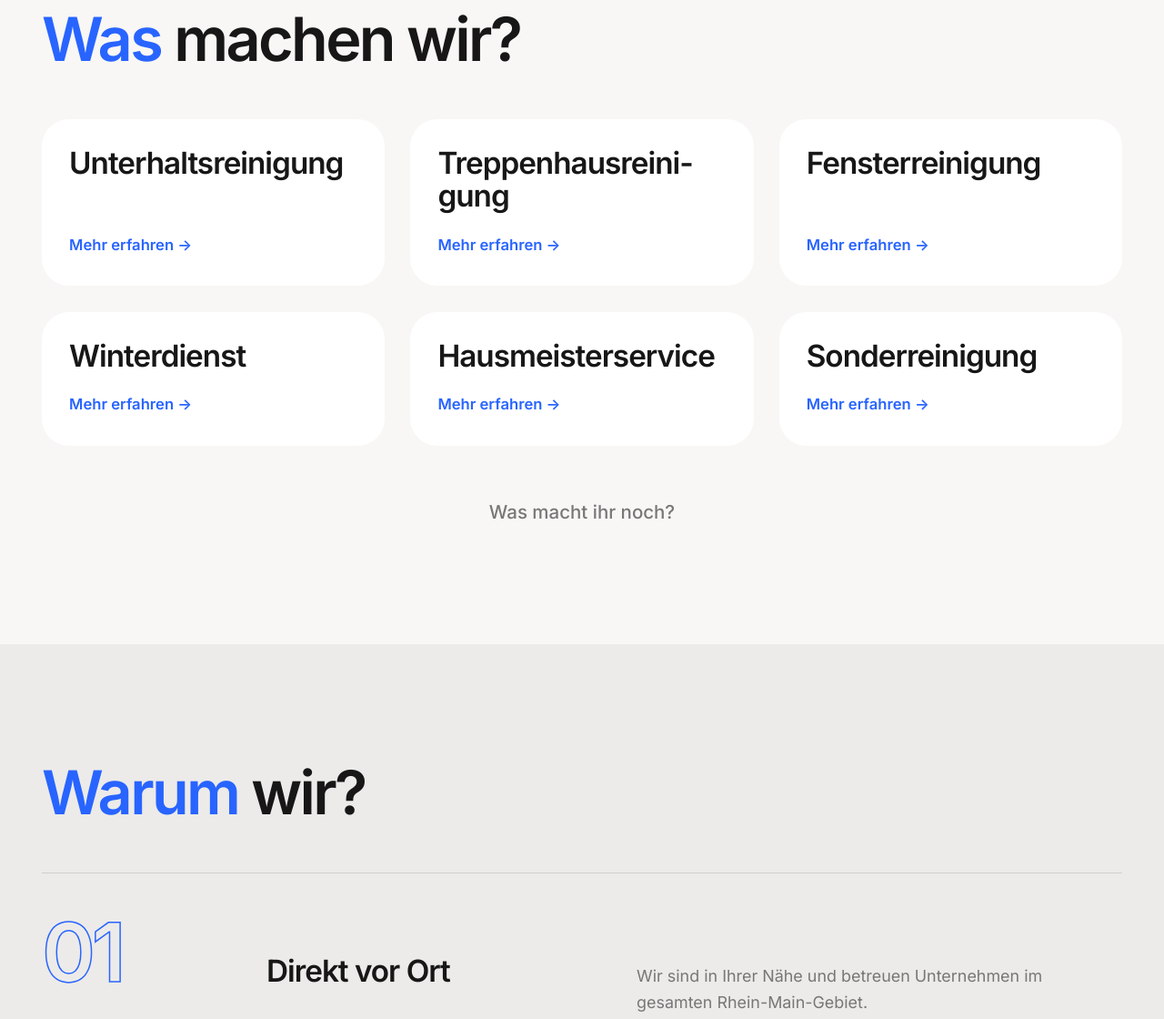
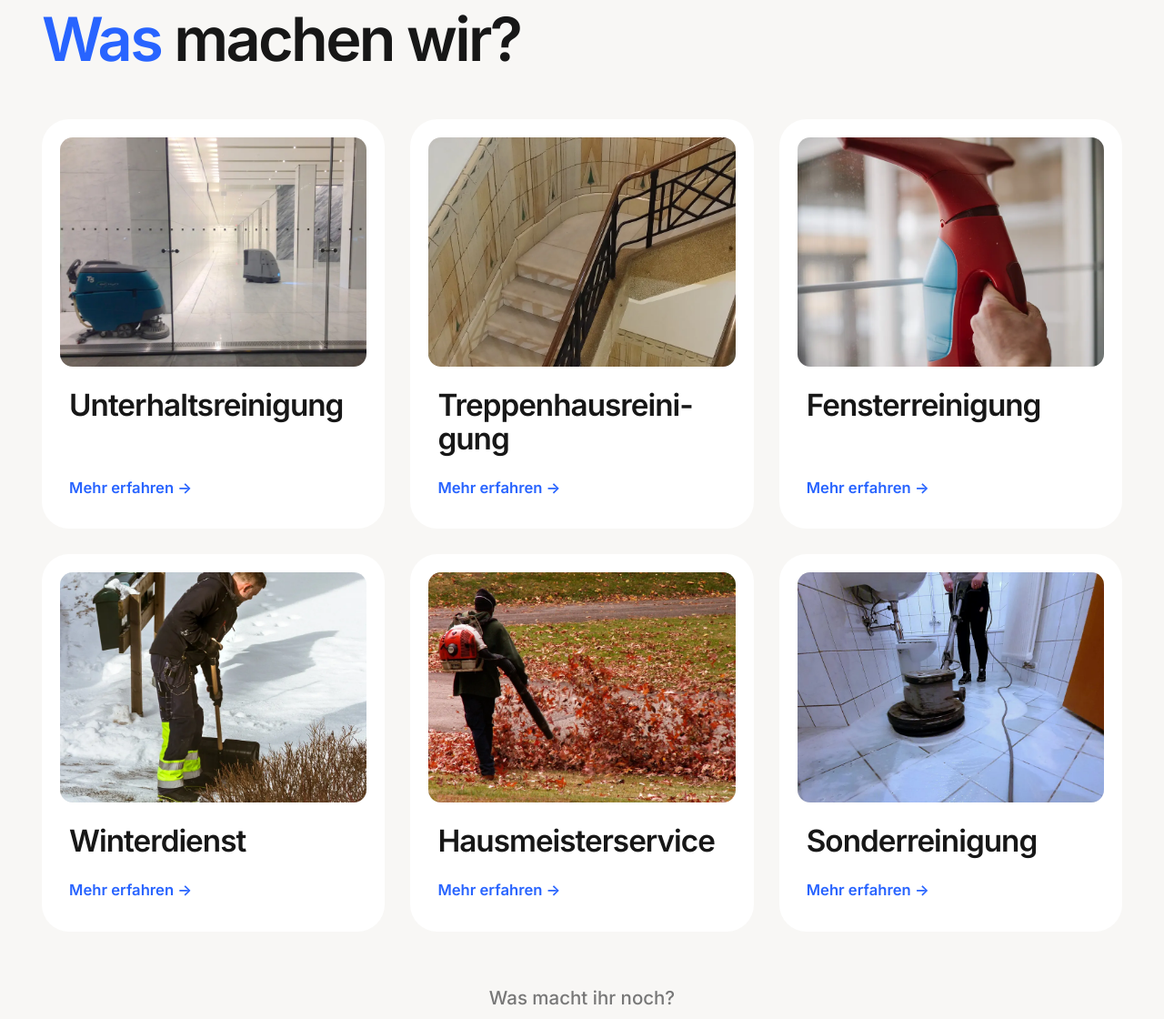
Before and after one commit to NaiFuse/mosag, an Astro site: page / in a window 1280 px wide. Shown: the part 1200-2320 px from the top of the page at 91% size. Built offline with nearby package versions, Linux system fonts and the light colour scheme; Astro itself is replaced by a stand-in of ours.

Commit message:
Service cards: add fitting photos (Wikimedia Commons) with image credits
Co-Authored-By: Claude Opus 5.5 <noreply@anthropic.com>

```diff
--- a/src/data/site.ts
+++ b/src/data/site.ts
@@ -30,12 +30,12 @@ export const photos: Record<string, PhotoSlot> = {
   credit: 'Foto: Tilman2007 · CC BY-SA 4.0 · Himmel erweitert',
   creditHref: 'https://commons.wikimedia.org/wiki/File:Mathildenh%C3%B6he,_Hochzeitsturm_Darmstadt_20200902_011.jpg'
  },
- unterhaltsreinigung: { alt: 'Gereinigter Büroarbeitsplatz', note: 'Unterhaltsreinigung im Büro' },
- treppenhausreinigung: { alt: 'Sauberes Treppenhaus mit Handlauf', note: 'Gepflegtes Treppenhaus' },
- fensterreinigung: { alt: 'Fensterreinigung an einer Glasfront', note: 'Fensterreinigung an Glasfläche' },
- winterdienst: { alt: 'Geräumter Gehweg vor einem Gewerbegebäude im Winter', note: 'Winterdienst auf Außenfläche' },
- hausmeisterservice: { alt: 'Objektbetreuung im Eingangsbereich einer Immobilie', note: 'Hausmeisterservice / Objektkontrolle' },
- sonderreinigung: { alt: 'Gründliche Sonderreinigung einer Fläche', note: 'Sonderreinigung' },
+ unterhaltsreinigung: { src: '/images/leistungen/unterhaltsreinigung.webp', alt: 'Scheuersaugmaschinen in einer hellen, sauberen Büro-Lobby', note: 'Unterhaltsreinigung im Büro', credit: 'Foto: Z22 · CC BY-SA 4.0', creditHref: 'https://commons.wikimedia.org/wiki/File:Floor_scrubbers.jpg' },
+ treppenhausreinigung: { src: '/images/leistungen/treppenhausreinigung.webp', alt: 'Gepflegtes Treppenhaus mit Handlauf und gefliesten Wänden', note: 'Gepflegtes Treppenhaus', credit: 'Foto: Sam Wilson · CC BY-SA 2.0', creditHref: 'https://commons.wikimedia.org/wiki/File:Atlas_Building_stairs_and_tiles.jpg' },
+ fensterreinigung: { src: '/images/leistungen/fensterreinigung.webp', alt: 'Streifenfreie Reinigung einer Glasfläche mit dem Fenstersauger', note: 'Fensterreinigung an Glasfläche', credit: 'Foto: Shixart1985 · CC BY 2.0', creditHref: 'https://commons.wikimedia.org/wiki/File:Handheld_window_cleaner_in_use_for_streak-free_shine_on_glass_surface_in_bright_indoor_setting.jpg' },
+ winterdienst: { src: '/images/leistungen/winterdienst.webp', alt: 'Hausmeister räumt Schnee mit der Schneeschaufel', note: 'Winterdienst auf Außenfläche', credit: 'Foto: W.carter · CC BY-SA 4.0', creditHref: 'https://commons.wikimedia.org/wiki/File:Maintenance_man_shoveling_snow_in_Tuntorp.jpg' },
+ hausmeisterservice: { src: '/images/leistungen/hausmeisterservice.webp', alt: 'Pflege der Außenanlagen: Laub wird mit dem Laubbläser entfernt', note: 'Hausmeisterservice / Außenanlagen', credit: 'Foto: Cbaile19 · CC0', creditHref: 'https://commons.wikimedia.org/wiki/File:Leaf_blower,_Homewood_Cemetery.jpg' },
+ sonderreinigung: { src: '/images/leistungen/sonderreinigung.webp', alt: 'Grundreinigung eines Fliesenbodens mit der Einscheibenmaschine', note: 'Sonderreinigung / Grundreinigung', credit: 'Foto: Moritz Borkowski · CC BY-SA 4.0', creditHref: 'https://commons.wikimedia.org/wiki/File:Grundreinigung-Fliesenboden.jpg' },
  process: { alt: 'Gemeinsame Objektbesichtigung vor Angebotserstellung', note: 'Objektbesichtigung / Beratungsgespräch' },
  about1: { alt: 'Das MOSAG-Team bei der Arbeit', note: 'Team / Inhaber bei der Arbeit (Hochformat)' },
  about2: { alt: 'Reinigungsausstattung von MOSAG', note: 'Arbeitsmaterial / Ausstattung' },
--- a/src/pages/impressum.astro
+++ b/src/pages/impressum.astro
@@ -1,4 +1,4 @@
 ---
-import Base from '../layouts/Base.astro';import {site} from '../data/site';
+import Base from '../layouts/Base.astro';import {site,services,photos} from '../data/site';
 ---
-<Base title="Impressum"><section class="page-hero compact"><div class="container"><p class="eyebrow">RECHTLICHES</p><h1>Impressum</h1></div></section><section class="section"><div class="container legal"><h2>Angaben gemäß § 5 DDG</h2><p><strong>MOSAG – {site.fullName}</strong><br/>Inhaber: {site.owner}<br/>Rechtsform: Einzelunternehmen<br/>{site.street}<br/>{site.zipCity}<br/>Deutschland</p><h2>Kontakt</h2><p>Telefon: <a href={'tel:'+site.phoneHref}>{site.phoneDisplay}</a><br/>E-Mail: <a href={'mailto:'+site.email}>{site.email}</a></p><h2>Weitere Pflichtangaben – vor Veröffentlichung prüfen</h2><p><strong>Umsatzsteuer-Identifikationsnummer:</strong> [Nur ergänzen, falls vorhanden; nicht die persönliche Steuernummer veröffentlichen.]</p><p><strong>Registereintrag:</strong> [Prüfen, ob ein Registereintrag besteht; bei nicht eingetragenem Einzelunternehmen entfällt diese Angabe in der Regel.]</p><p><strong>Weitere berufs- oder branchenspezifische Angaben:</strong> [Falls gesetzlich erforderlich ergänzen.]</p><p class="legal-alert">Dieses Impressum ist ein Entwurf und muss vor der öffentlichen Freischaltung auf Vollständigkeit und Richtigkeit geprüft werden.</p></div></section></Base>
+<Base title="Impressum"><section class="page-hero compact"><div class="container"><p class="eyebrow">RECHTLICHES</p><h1>Impressum</h1></div></section><section class="section"><div class="container legal"><h2>Angaben gemäß § 5 DDG</h2><p><strong>MOSAG – {site.fullName}</strong><br/>Inhaber: {site.owner}<br/>Rechtsform: Einzelunternehmen<br/>{site.street}<br/>{site.zipCity}<br/>Deutschland</p><h2>Kontakt</h2><p>Telefon: <a href={'tel:'+site.phoneHref}>{site.phoneDisplay}</a><br/>E-Mail: <a href={'mailto:'+site.email}>{site.email}</a></p><h2>Weitere Pflichtangaben – vor Veröffentlichung prüfen</h2><p><strong>Umsatzsteuer-Identifikationsnummer:</strong> [Nur ergänzen, falls vorhanden; nicht die persönliche Steuernummer veröffentlichen.]</p><p><strong>Registereintrag:</strong> [Prüfen, ob ein Registereintrag besteht; bei nicht eingetragenem Einzelunternehmen entfällt diese Angabe in der Regel.]</p><p><strong>Weitere berufs- oder branchenspezifische Angaben:</strong> [Falls gesetzlich erforderlich ergänzen.]</p><h2 id="bildnachweise">Bildnachweise</h2><ul>{[photos.hero, ...services.map(s=>photos[s.slug])].filter(p=>p.src && p.credit).map(p=><li>{p.note}: <a href={p.creditHref} target="_blank" rel="noopener">{p.credit.replace(/^Foto: /,'')}</a> (Wikimedia Commons)</li>)}</ul><p class="legal-alert">Dieses Impressum ist ein Entwurf und muss vor der öffentlichen Freischaltung auf Vollständigkeit und Richtigkeit geprüft werden.</p></div></section></Base>
--- a/src/pages/index.astro
+++ b/src/pages/index.astro
@@ -43,6 +43,7 @@ const reasons = [
    <div class="card-grid">
     {services.map(s=>(
      <a class="service-card" href={'/leistungen/'+s.slug+'/'}>
+      <Photo photo={photos[s.slug]} class="card-photo" />
       <h3>{s.name}</h3>
       <span class="card-link">Mehr erfahren <span aria-hidden="true">→</span></span>
      </a>
--- a/src/pages/leistungen/index.astro
+++ b/src/pages/leistungen/index.astro
@@ -1,6 +1,7 @@
 ---
 import Base from '../../layouts/Base.astro';
 import CTA from '../../components/CTA.astro';
-import {services} from '../../data/site';
+import Photo from '../../components/Photo.astro';
+import {services,photos} from '../../data/site';
 ---
-<Base title="Unsere Leistungen" description="Alle sechs MOSAG Dienstleistungen für gewerbliche Kunden im Rhein-Main-Gebiet im Überblick."><section class="page-hero"><div class="container"><p class="eyebrow">MOSAG · LEISTUNGEN</p><h1>Sauberkeit hat <em>viele Facetten.</em></h1><p>Sechs Leistungsbereiche. Ein Ansprechpartner. Lösungen, die zu Ihrer Immobilie passen.</p></div></section><section class="section"><div class="container service-grid">{services.map((s,i)=><a class="service-card" href={'/leistungen/'+s.slug+'/'}><span class="service-index">0{i+1}</span><span class="service-icon" aria-hidden="true">{s.icon}</span><h2>{s.name}</h2><p>{s.intro}</p><span class="service-arrow" aria-hidden="true">↗</span></a>)}</div></section><CTA/></Base>
+<Base title="Unsere Leistungen" description="Alle sechs MOSAG Dienstleistungen für gewerbliche Kunden im Rhein-Main-Gebiet im Überblick."><section class="page-hero"><div class="container"><p class="eyebrow">MOSAG · LEISTUNGEN</p><h1>Sauberkeit hat <em>viele Facetten.</em></h1><p>Sechs Leistungsbereiche. Ein Ansprechpartner. Lösungen, die zu Ihrer Immobilie passen.</p></div></section><section class="section"><div class="container service-grid">{services.map((s,i)=><a class="service-card" href={'/leistungen/'+s.slug+'/'}><Photo photo={photos[s.slug]} class="card-photo" /><span class="service-index">0{i+1}</span><h2>{s.name}</h2><p>{s.intro}</p><span class="service-arrow" aria-hidden="true">↗</span></a>)}</div></section><CTA/><p class="container hero-credit">Fotos: Wikimedia Commons – Urheber und Lizenzen siehe <a href="/impressum/#bildnachweise">Bildnachweise</a></p></Base>
--- a/src/styles/global.css
+++ b/src/styles/global.css
@@ -234,6 +234,10 @@ h3 { font-size: var(--fs-h3); line-height: 1.1; letter-spacing: -0.03em; }
   transition: transform .25s;
 }
 .service-card:hover { transform: translateY(-4px); }
+.card-photo { display: block; aspect-ratio: 4 / 3; height: auto; border-radius: 14px; background: var(--color-muted); transition: transform .4s; }
+.service-card { overflow: hidden; }
+.service-card:hover .card-photo { transform: scale(1.015); }
+.service-grid .card-photo { margin-bottom: 6px; }
 .service-card h3, .service-card h2 { font-size: var(--fs-h3); margin: 10px 10px 0; }
 .service-card p { margin: 0 10px; color: var(--color-secondary); }
 .card-link { margin: auto 10px 0; padding-top: 8px; color: var(--color-primary); font-weight: 600; }
```
Also changed, not shown: public/images/leistungen/fensterreinigung.webp (added), public/images/leistungen/hausmeisterservice.webp (added), public/images/leistungen/sonderreinigung.webp (added), public/images/leistungen/treppenhausreinigung.webp (added), public/images/leistungen/unterhaltsreinigung.webp (added), public/images/leistungen/winterdienst.webp (added).
